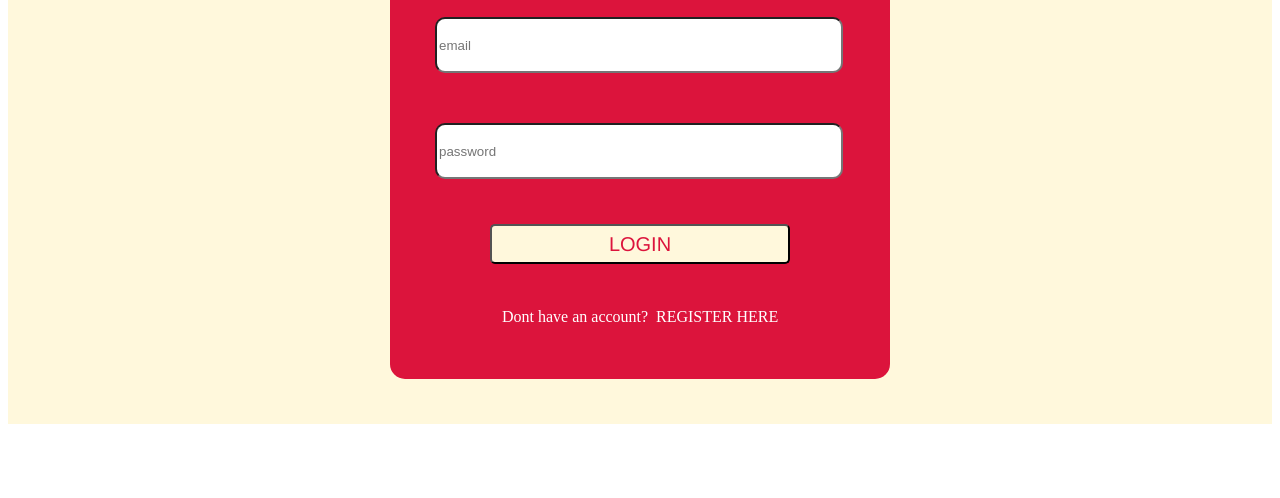
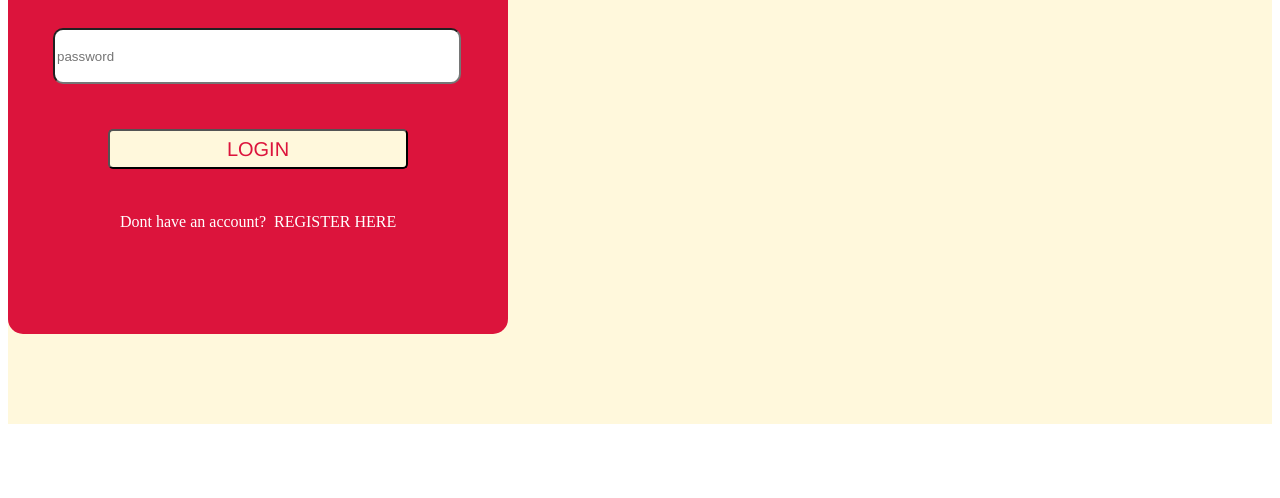
Before and after one commit to nand-jeeraj/login-page, a plain HTML site: page index.html in a window 1280 px wide. Shown: the part 302-800 px from the top of the page. Drawn offline with Linux system fonts and the light colour scheme.

Commit message:
Update style.css

```diff
--- a/style.css
+++ b/style.css
@@ -6,7 +6,7 @@
     padding: 0;
     align-items: center;
     justify-content: center;
-    display: flex;
+    display: inline-block;
     background-color: cornsilk;
 
 
@@ -18,6 +18,7 @@
     width: 500px;
     height: 500px;
     border-radius: 15px;
+    display: inline-bottom;
 
 }
 
```
